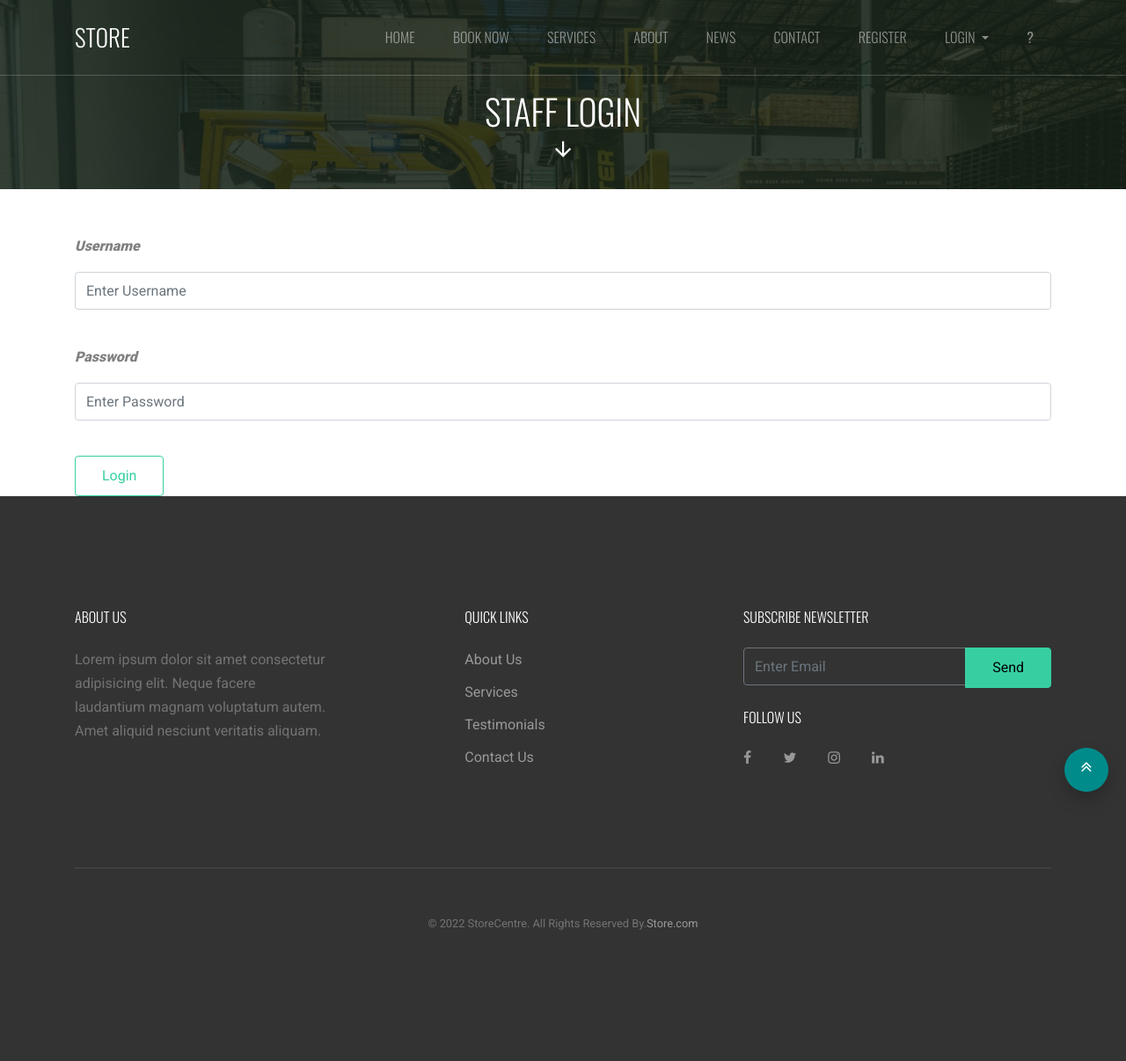
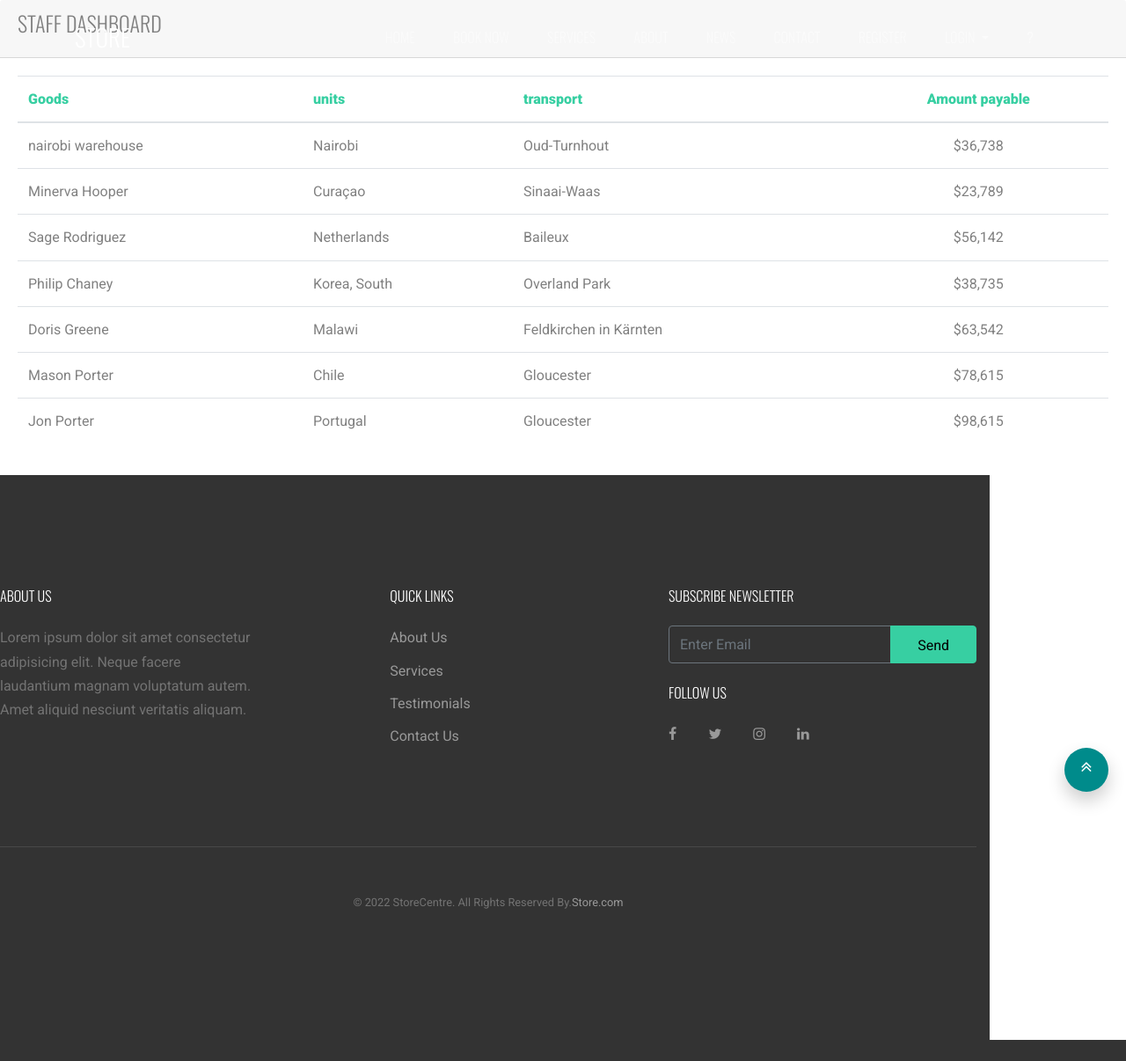
Before and after one commit to ezekielkibiego/Store_Centre, a Django app: page /staff_login/ in a window 1280 px wide; the page is wider, and only the part inside the window is pictured. Shown: that part at 88% size. After the commit the page ends 1182 px from the top of that part, so only its background shows below. Run offline with Django 3.2, Linux system fonts and the light colour scheme; some libraries are stand-ins or nearby versions; some web fonts are replaced.

Commit message:
added staff dashboard table

```diff
--- a/store/views.py
+++ b/store/views.py
@@ -76,8 +76,8 @@ def staff_login(request):
                 return HttpResponse("You are not a staff.")
         else:
             alert = True
-            return render(request, "staff_login.html", {'alert':alert})
-    return render(request, "staff_login.html")
+            return render(request, "dashboard_with_pivot.html", {'alert':alert})
+    return render(request, "dashboard_with_pivot.html")
 
 
 def admin_login(request):
--- a/templates/dashboard_with_pivot.html
+++ b/templates/dashboard_with_pivot.html
@@ -1,11 +1,143 @@
-<head>
-    <meta charset="UTF-8">
-    <title>Store Centre</title>
-    <script src="https://cdn.flexmonster.com/flexmonster.js"></script>
-    <script src="https://code.jquery.com/jquery-3.3.1.min.js"></script>
-    <link rel="stylesheet" href="https://cdn.flexmonster.com/demo.css">
-  </head>
-  <body>
-  <div id="pivot-table-container" data-url="{% url 'pivot_data' %}"></div>
-  <div id="pivot-chart-container"></div>
-  </body>
+{% extends "index.html" %}
+
+{% block title %} UI Tables {% endblock %}
+
+<!-- Specific Page CSS goes HERE  -->
+{% block stylesheets %}{% endblock stylesheets %}
+
+{% block content %}
+
+<div class="row">
+  <div class="col-md-12">
+    <div class="card ">
+      <div class="card-header">
+        <h4 class="card-title"> staff dashboard</h4>
+      </div>
+      <div class="card-body">
+        <div class="table-responsive">
+          <table class="table tablesorter " id="">
+            <thead class=" text-primary">
+              <tr>
+                <th>
+                  Goods
+                </th>
+                <th>
+                  units
+                </th>
+                <th>
+                  transport
+                </th>
+                <th class="text-center">
+                  Amount payable
+                </th>
+              </tr>
+            </thead>
+            <tbody>
+              <tr>
+                <td>
+                  nairobi warehouse
+                </td>
+                <td>
+                  Nairobi
+                </td>
+                <td>
+                  Oud-Turnhout
+                </td>
+                <td class="text-center">
+                  $36,738
+                </td>
+              </tr>
+              <tr>
+                <td>
+                  Minerva Hooper
+                </td>
+                <td>
+                  Curaçao
+                </td>
+                <td>
+                  Sinaai-Waas
+                </td>
+                <td class="text-center">
+                  $23,789
+                </td>
+              </tr>
+              <tr>
+                <td>
+                  Sage Rodriguez
+                </td>
+                <td>
+                  Netherlands
+                </td>
+                <td>
+                  Baileux
+                </td>
+                <td class="text-center">
+                  $56,142
+                </td>
+              </tr>
+              <tr>
+                <td>
+                  Philip Chaney
+                </td>
+                <td>
+                  Korea, South
+                </td>
+                <td>
+                  Overland Park
+                </td>
+                <td class="text-center">
+                  $38,735
+                </td>
+              </tr>
+              <tr>
+                <td>
+                  Doris Greene
+                </td>
+                <td>
+                  Malawi
+                </td>
+                <td>
+                  Feldkirchen in Kärnten
+                </td>
+                <td class="text-center">
+                  $63,542
+                </td>
+              </tr>
+              <tr>
+                <td>
+                  Mason Porter
+                </td>
+                <td>
+                  Chile
+                </td>
+                <td>
+                  Gloucester
+                </td>
+                <td class="text-center">
+                  $78,615
+                </td>
+              </tr>
+              <tr>
+                <td>
+                  Jon Porter
+                </td>
+                <td>
+                  Portugal
+                </td>
+                <td>
+                  Gloucester
+                </td>
+                <td class="text-center">
+                  $98,615
+                </td>
+              </tr>
+            </tbody>
+          </table>
+        </div>
+      </div>
+    </div>
+  </div>
+{% endblock content %}
+
+<!-- Specific Page JS goes HERE  -->
+{% block javascripts %}{% endblock javascripts %}
```
